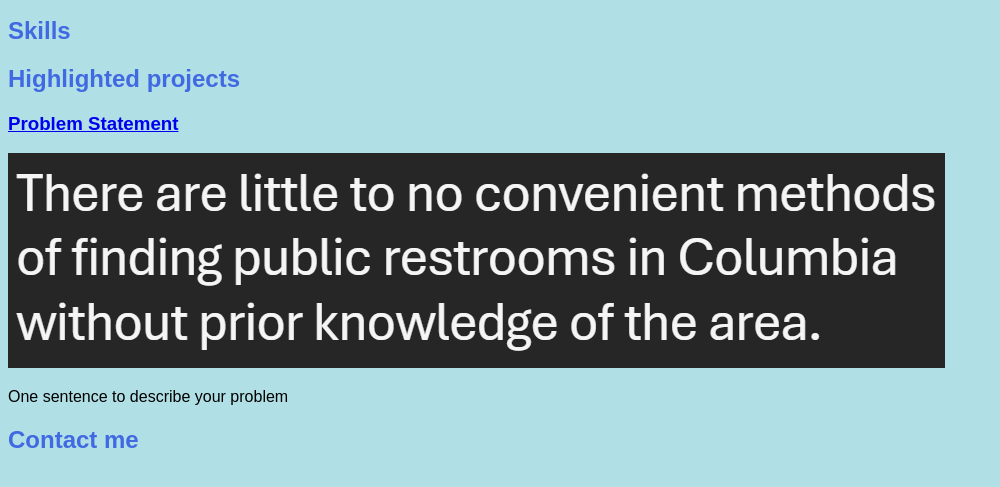
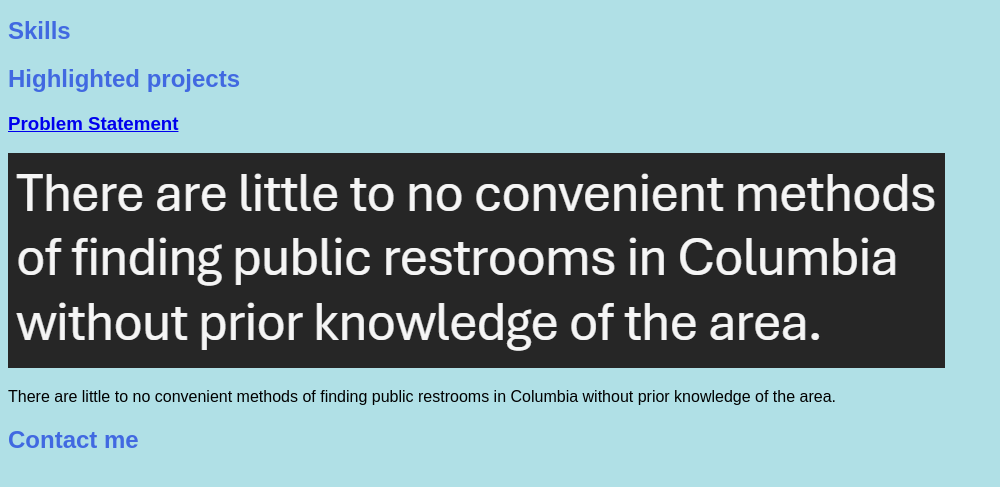
Before and after one commit to Jaime-Not-Jamie/Jaime-Not-Jamie.github.io, a plain HTML site: page index.html in a window 1280 px wide. Shown: the part 111-598 px from the top of the page, without its empty margins (0-1000 px from the left). Drawn offline with Linux system fonts and the light colour scheme.

Commit message:
statement

```diff
--- a/index.html
+++ b/index.html
@@ -34,7 +34,7 @@
                     <img src="images/problem.png">
                 </a>
 
-                <p>One sentence to describe your problem</p>
+                <p>There are little to no convenient methods of finding public restrooms in Columbia without prior knowledge of the area.</p>
             </section>
         </div>
 
```
